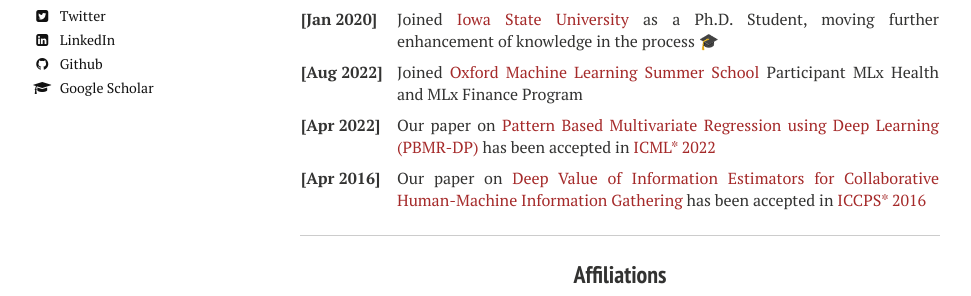
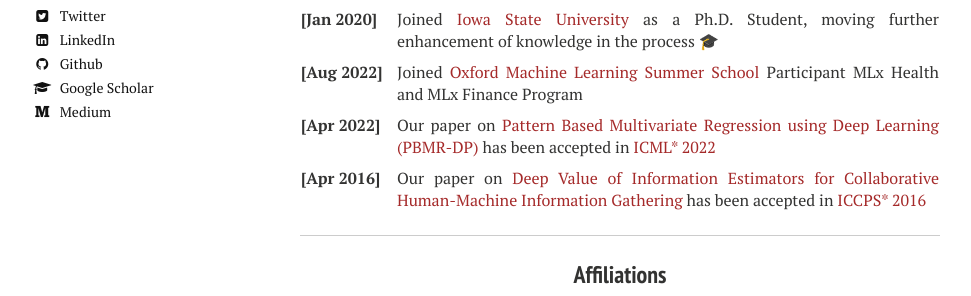
Before and after one commit to kundan7kumar/kundan7kumar.github.io, a Jekyll site: the page built from index.md, in a window 1280 px wide. Shown: the part 397-693 px from the top of the page, without its empty margins (20-991 px from the left). Built offline with Jekyll 4.4.1, drawn with Linux system fonts in a browser that asks for light colours; nearby versions of some CDN libraries.

Commit message:
Update _author-bio.html

```diff
--- a/_includes/_author-bio.html
+++ b/_includes/_author-bio.html
@@ -36,5 +36,5 @@
   {% if author.flickr %}<a href="http://www.flickr.com/{{ author.flickr }}" class="author-social" target="_blank"><i class="fa fa-fw fa-flickr"></i> Flickr</a>{% endif %}
   {% if author.codepen %}<a href="http://codepen.io/{{ author.codepen }}" class="author-social" target="_blank"><i class="fa fa-fw fa-codepen"></i> CodePen</a>{% endif %}
   {% if author.googlescholar %}<a href="{{ author.googlescholar }}" class="author-social" target="_blank"><i class="fa fa-fw fa-graduation-cap"></i> Google Scholar</a>{% endif %}
-
+  {% if author.medium %}<a href="https://medium.com/{{ author.medium }}" class="author-social" target="_blank"><i class="fa fa-fw fa-medium"></i> Medium</a>{% endif %}
 </div>
```
